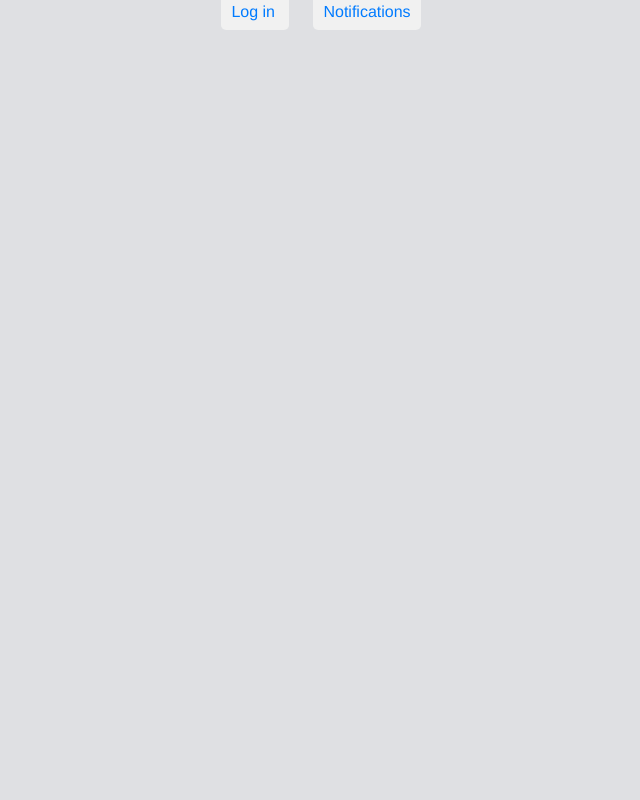
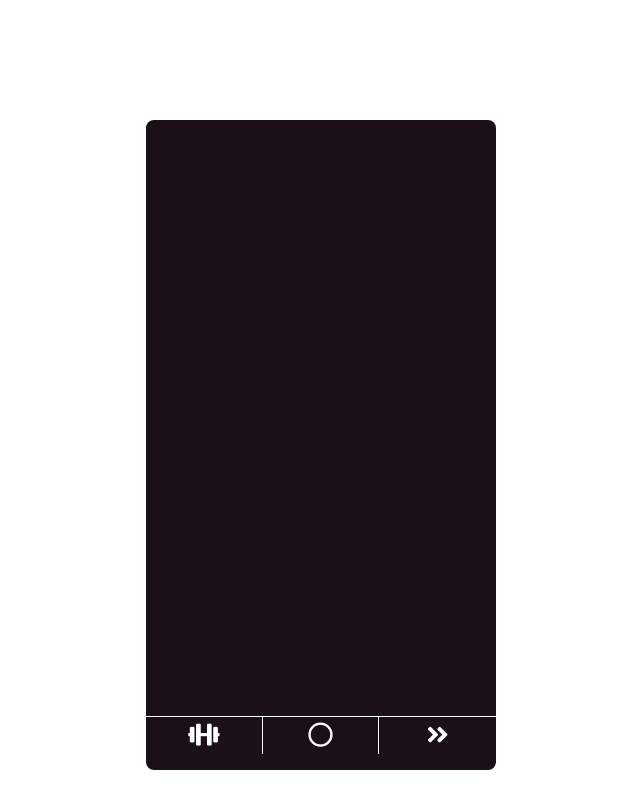
Before and after one commit to veljkoilic/exercise-app, a Vue app: page /select-workout in a window 1280 px wide. Shown: the whole page, without its empty margins (319-959 px from the left). Built offline with nearby package versions, Linux system fonts and the light colour scheme.

Commit message:
initial commit

```diff
--- a/src/App.vue
+++ b/src/App.vue
@@ -1,54 +1,57 @@
 <template>
   <div id="app">
-    <router-link to="/login">Log in </router-link>
-    <router-link to="/notifications">Notifications</router-link>
+    <navigation></navigation>
     <router-view></router-view>
   </div>
 
 </template>
 
 <script>
-import HelloWorld from './components/HelloWorld.vue'
-import login from './components/login.vue'
-import notifications from './components/notifications.vue'
+import welcome from './components/views/welcome.vue'
+import navigation from './components/navigation.vue'
+import createWorkout from './components/views/createWorkout.vue'
+import selectWorkout from './components/views/selectWorkout.vue'
+
+
+
 
 
 export default {
   name: 'app',
   components: {
-    HelloWorld,
-    login,
-    notifications
+    welcome,
+    navigation,
+    createWorkout,
+    selectWorkout
   }
 }
 </script>
 
-<style scoped lang='scss'>
+<style  lang='scss'>
+body{
+    background: blue;
+
 #app {
+  border-radius: 8px;
+  position: absolute;
+  left: 50%;
+  top: 15%;
+  transform: translate(-50%);
+  background: #1C1018;
   margin-top: 0;
   font-family: 'Avenir', Helvetica, Arial, sans-serif;
   -webkit-font-smoothing: antialiased;
   -moz-osx-font-smoothing: grayscale;
   text-align: center;
   color: #2c3e50;
-  widows: 100vw;
-  height: 100vh;
-  background: #DFE0E3;
-  a{
+  width: 350px;
+  height: 650px;
 
-    background: #f1f1f1;
-    padding: 10px;
-    margin: 12px;
-    border-radius: 5px;
-    &:hover{
-      background: darken($color: #f1f1f1, $amount: 10);
-      text-decoration: none;
-    }
-  }
   .login{
     position: absolute;
     top: 50%;
     transform: translateY(-50%);
   }
 }
+}
 </style>
--- /dev/null
+++ b/src/components/navigation.vue
@@ -0,0 +1,61 @@
+<template>
+  <div class="navigation">
+    <nav>
+      <ul class="container-fluid">
+        <li class="col-sm-4"><router-link class="col-sm-12" to="/create-workout"><i class="fas fa-dumbbell"></i></router-link></li>
+        <li class="col-sm-4"><router-link class="col-sm-12" to="/"><i class="far fa-circle"></i></router-link></li>
+        <li class="col-sm-4"><router-link class="col-sm-12" to="/select-workout"><i class="fas fa-angle-double-right"></i></router-link></li>
+
+      </ul>
+    </nav>
+  </div>
+</template>
+
+<script>
+export default {
+  name: 'navigation',
+  props: {
+
+  }
+}
+</script>
+
+<!-- Add "scoped" attribute to limit CSS to this component only -->
+<style  scoped lang='scss'>
+nav{
+  position: fixed;
+  bottom: 0;
+
+
+  ul{
+    padding: 0;
+    list-style-type: none;
+    width: 350px;
+
+    li{
+      &:hover{
+        background: lighten($color: #1C1018, $amount: 7)
+      }
+      display: inline-block;
+      border-top: 1px solid #fff;
+      &:nth-child(1){
+      border-right: 1px solid #fff;
+    }
+      &:nth-child(2){
+      border-right: 1px solid #fff;
+    }
+
+
+      a{
+
+        color: #fff;
+        padding: 5px;
+        font-size: 25px;
+
+
+      }
+    }
+  }
+}
+
+</style>
--- /dev/null
+++ b/src/components/views/createWorkout.vue
@@ -0,0 +1,129 @@
+<template>
+  <div class="createWorkout">
+      <h1>CREATE WORKOUT</h1>
+      <div class="creatorExercise">
+          <input type="text" placeholder="Exercise name" v-model="newName">
+          <input type="number" placeholder="Sets" v-model="newSets">
+          <input type="number" placeholder="Reps" v-model="newReps">
+          <button class="fas fa-plus-circle" @click="validateExerciseAndAdd()"></button>
+      </div>
+    <ul>
+        <li v-bind:key="one-workout" v-for="workout in workouts"> <span class="eName">{{workout.name}} -  </span> <span class="eSets"> {{workout.sets}} sets </span> <span class="eReps"> {{workout.reps}} reps </span> </li>
+
+    </ul>
+    <button class="createButton">Create Workout!</button>
+  </div>
+</template>
+
+<script>
+export default {
+  name: 'createWorkout',
+  data(){
+      return{
+          workouts:[
+              {name:"Push-ups", sets: 9, reps: 3},
+              {name:"Crunches", sets: 12, reps: 5},
+              {name:"Squats", sets: 2, reps: 1}
+          ],
+          newName: "",
+          newSets: 0    ,
+          newReps: 0
+      }
+  },
+  methods:{
+      validateExerciseAndAdd(){
+          if(this.newName == "" || this.newSets == 0 || this.newReps == 0){
+              alert("Please enter all of the values");
+              return
+          }
+          else if(this.newSets <= 0 || this.newReps <= 0){
+              alert("You cant use negative values...");
+              return
+          }
+
+          else{
+            this.workouts.push({name: this.newName, sets: this.newSets, reps: this.newReps});
+            this.newName = ""
+            this.newSets = 0
+            this.newReps = 0
+          }
+      }
+
+  }
+}
+</script>
+
+<!-- Add "scoped" attribute to limit CSS to this component only -->
+<style  scoped lang='scss'>
+.createWorkout{
+
+    .creatorExcersise{
+        width: 100%;
+
+
+    }
+    h1{
+        color: #fff;
+        font-size: 30px;
+        margin: 20px 0 60px 0;
+    }
+    input{
+        display: inline-block;
+    }
+    input[type="text"]{
+        width: 150px;
+        text-align: center;
+
+    }
+
+    input[type="number"]{
+        width: 60px;
+        text-align: center;
+
+    }
+    button{
+        background: transparent;
+        border: 0;
+        color: #C3F73A;
+        font-size: 23px;
+        position: relative;
+        top: 5px;
+
+    }
+
+    ul{
+        padding: 0;
+        margin: 50px 0 0 0;
+        list-style-type: none;
+        li{
+            margin-bottom: 5px;
+            background: #403D39;
+            text-align: left;
+            .eName{
+                color: #C3F73A;
+                font-size: 20px;
+                margin-left: 15px;
+            }
+            .eReps{
+                color: #FFFCF2;
+                margin-left: 15px;
+            }
+            .eSets{
+                color: #FFFCF2;
+                margin-left: 15px;
+            }
+
+
+        }
+    }
+    .createButton{
+        margin-top: 30px;
+        background: #C3F73A;
+        color: #fff;
+        border-radius: 20px;
+        padding: 5px 20px;
+
+    }
+}
+
+</style>
--- /dev/null
+++ b/src/components/views/selectWorkout.vue
@@ -0,0 +1,26 @@
+<template>
+  <div class="selectWorkout">
+      <h1>SELCECT WORKOUT</h1>
+  </div>
+</template>
+
+<script>
+export default {
+  name: 'selectWorkout',
+  props: {
+
+  }
+}
+</script>
+
+<!-- Add "scoped" attribute to limit CSS to this component only -->
+<style  scoped lang='scss'>
+.selectWorkout{
+    h1{
+        color: #fff;
+        font-size: 30px;
+        margin-top: 20px;
+    }
+}
+
+</style>
--- /dev/null
+++ b/src/components/views/welcome.vue
@@ -0,0 +1,21 @@
+<template>
+  <div class="welcome">
+  </div>
+</template>
+
+<script>
+export default {
+  name: 'welcome',
+  props: {
+    msg: String
+  }
+}
+</script>
+
+<!-- Add "scoped" attribute to limit CSS to this component only -->
+<style   lang='scss'>
+body{
+    background: #CCC5B9;
+}
+
+</style>
--- a/src/main.js
+++ b/src/main.js
@@ -2,7 +2,7 @@ import Vue from 'vue'
 import App from './App.vue'
 
 // Axios
-import Axios from 'axios'
+import axios from 'axios'
 
 
 // Bootstrap
```
Also changed, not shown: routes.js (+8 -4 lines), public/index.html (line endings or trailing spaces), src/components/views/HelloWorld.vue (renamed from src/components/HelloWorld.vue), src/components/views/login.vue (renamed from src/components/login.vue), src/components/views/notifications.vue (renamed from src/components/notifications.vue).
